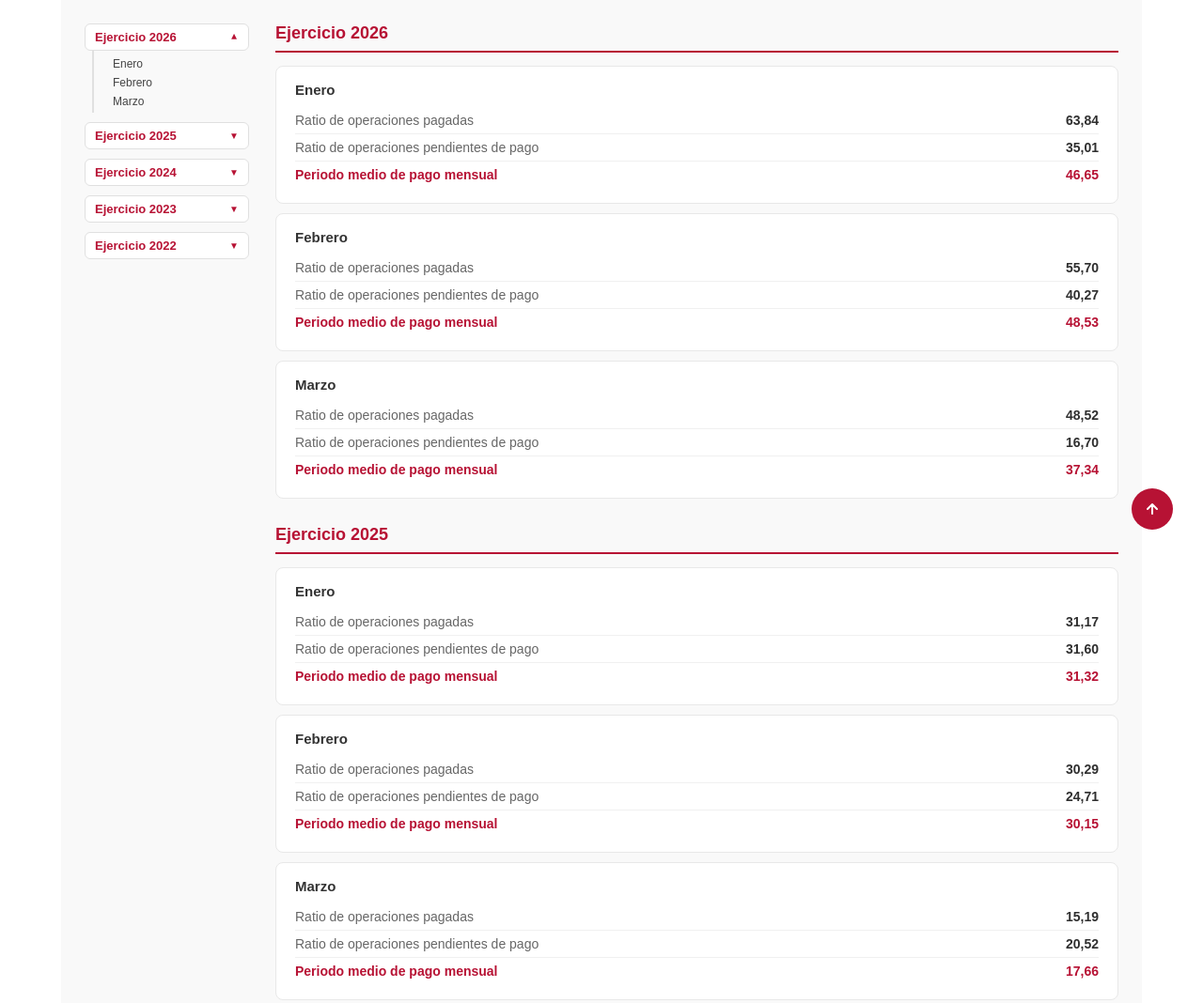
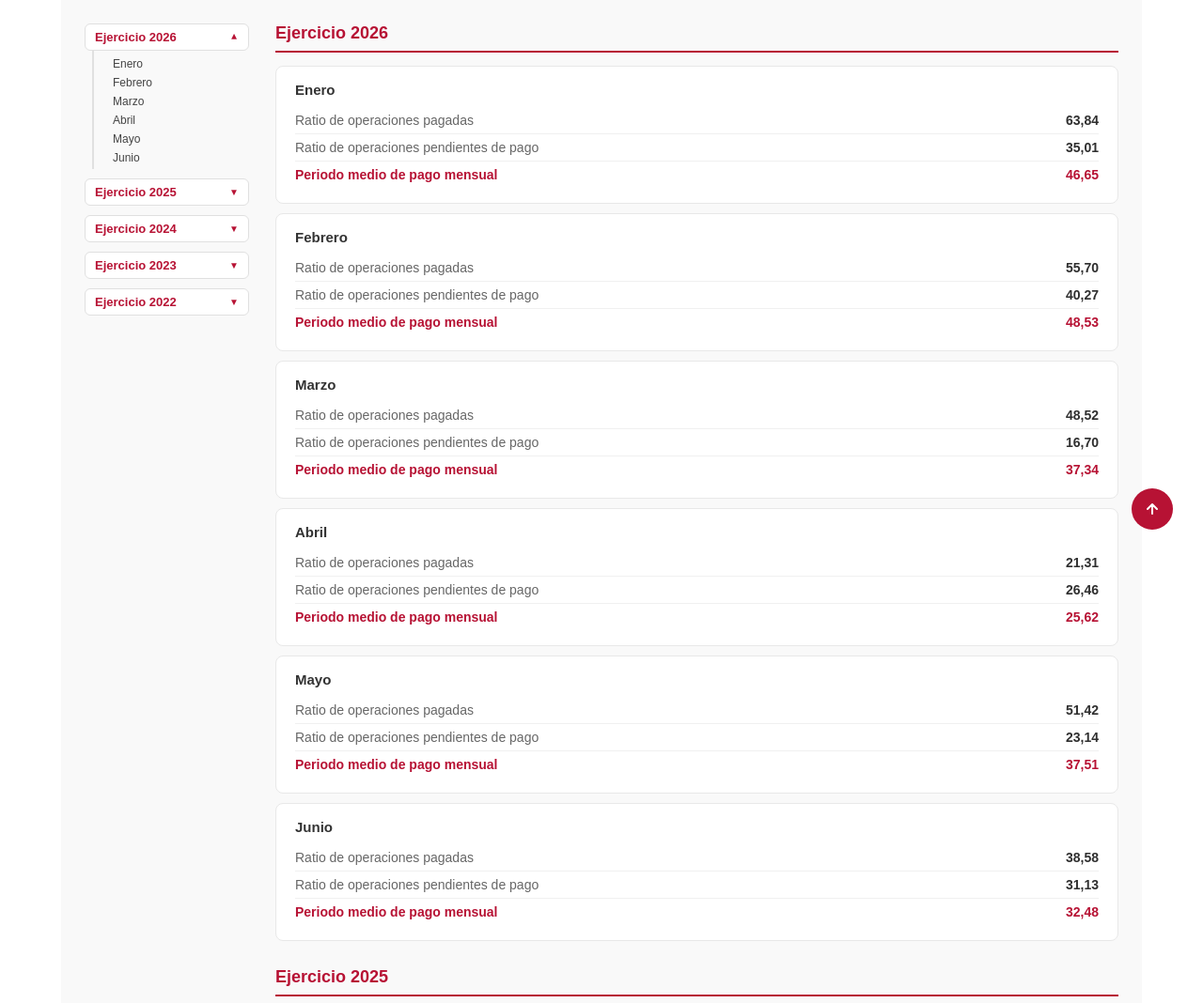
Before and after one commit to ucm-transparencia/periodo-medio-pago, a plain HTML site: page index.html in a window 1280 px wide. Shown: the part 204-1272 px from the top of the page at 94% size. Drawn offline with Linux system fonts and the light colour scheme.

Commit message:
Add links and data for April, May, and June

```diff
--- a/index.html
+++ b/index.html
@@ -43,6 +43,9 @@
             <a href="#2026-Enero">Enero</a>
             <a href="#2026-Febrero">Febrero</a>
             <a href="#2026-Marzo">Marzo</a>
+            <a href="#2026-Abril">Abril</a>
+            <a href="#2026-Mayo">Mayo</a>
+            <a href="#2026-Junio">Junio</a>
           </div>
         </div>
       </div>
@@ -142,6 +145,9 @@
         <div id="2026-Enero" class="mes-card"><p>Enero</p><table><tr><td>Ratio de operaciones pagadas</td><td>63,84</td></tr><tr><td>Ratio de operaciones pendientes de pago</td><td>35,01</td></tr><tr><td>Periodo medio de pago mensual</td><td>46,65</td></tr></table></div>
         <div id="2026-Febrero" class="mes-card"><p>Febrero</p><table><tr><td>Ratio de operaciones pagadas</td><td>55,70</td></tr><tr><td>Ratio de operaciones pendientes de pago</td><td>40,27</td></tr><tr><td>Periodo medio de pago mensual</td><td>48,53</td></tr></table></div>
         <div id="2026-Marzo" class="mes-card"><p>Marzo</p><table><tr><td>Ratio de operaciones pagadas</td><td>48,52</td></tr><tr><td>Ratio de operaciones pendientes de pago</td><td>16,70</td></tr><tr><td>Periodo medio de pago mensual</td><td>37,34</td></tr></table></div>
+        <div id="2026-Abril" class="mes-card"><p>Abril</p><table><tr><td>Ratio de operaciones pagadas</td><td>21,31</td></tr><tr><td>Ratio de operaciones pendientes de pago</td><td>26,46</td></tr><tr><td>Periodo medio de pago mensual</td><td>25,62</td></tr></table></div>
+        <div id="2026-Mayo" class="mes-card"><p>Mayo</p><table><tr><td>Ratio de operaciones pagadas</td><td>51,42</td></tr><tr><td>Ratio de operaciones pendientes de pago</td><td>23,14</td></tr><tr><td>Periodo medio de pago mensual</td><td>37,51</td></tr></table></div>
+        <div id="2026-Junio" class="mes-card"><p>Junio</p><table><tr><td>Ratio de operaciones pagadas</td><td>38,58</td></tr><tr><td>Ratio de operaciones pendientes de pago</td><td>31,13</td></tr><tr><td>Periodo medio de pago mensual</td><td>32,48</td></tr></table></div>
       </div>
 
       <!-- 2025 -->
```
